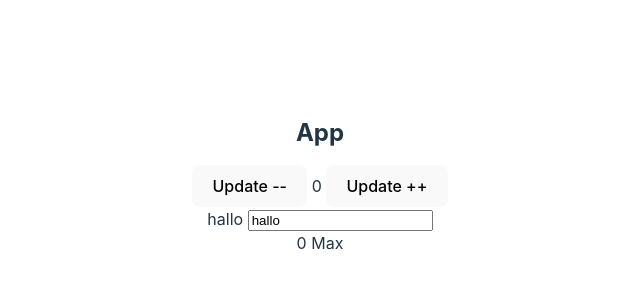
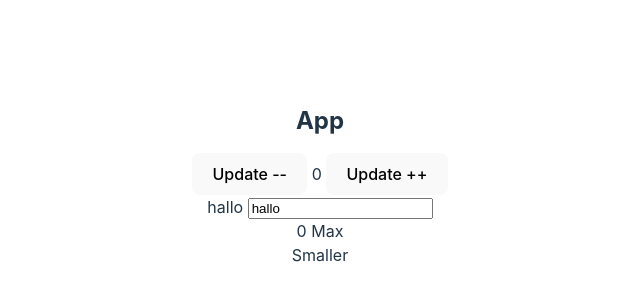
Before and after one commit to Coding-Crashkurse/Vue3-Komplettkurs, a Vue app: page / in a window 1280 px wide. Shown: the part 222-522 px from the top of the page, without its empty margins (320-960 px from the left). Built offline with nearby package versions, Linux system fonts and the light colour scheme.

Commit message:
update values

```diff
--- a/src/components/HelloWorld.vue
+++ b/src/components/HelloWorld.vue
@@ -1,5 +1,5 @@
 <script setup>
-import { ref, reactive } from "vue";
+import { ref, reactive, computed, watch } from "vue";
 
 const count = ref(0);
 const stringInput = ref("hallo");
@@ -16,6 +16,21 @@ const increase = () => {
 const decrease = (value) => {
   count.value -= value;
 };
+
+const largerThan = computed(() => {
+  if (state.count > 5) {
+    return "Larger";
+  } else {
+    return "Smaller";
+  }
+});
+
+watch(
+  () => state.count,
+  (newval, oldval) => {
+    console.log(newval, oldval);
+  }
+);
 </script>
 
 <template>
@@ -30,6 +45,9 @@ const decrease = (value) => {
     {{ state.count }}
     {{ state.name }}
   </div>
+  <div>
+    {{ largerThan }}
+  </div>
 </template>
 
 <style scoped></style>
```
